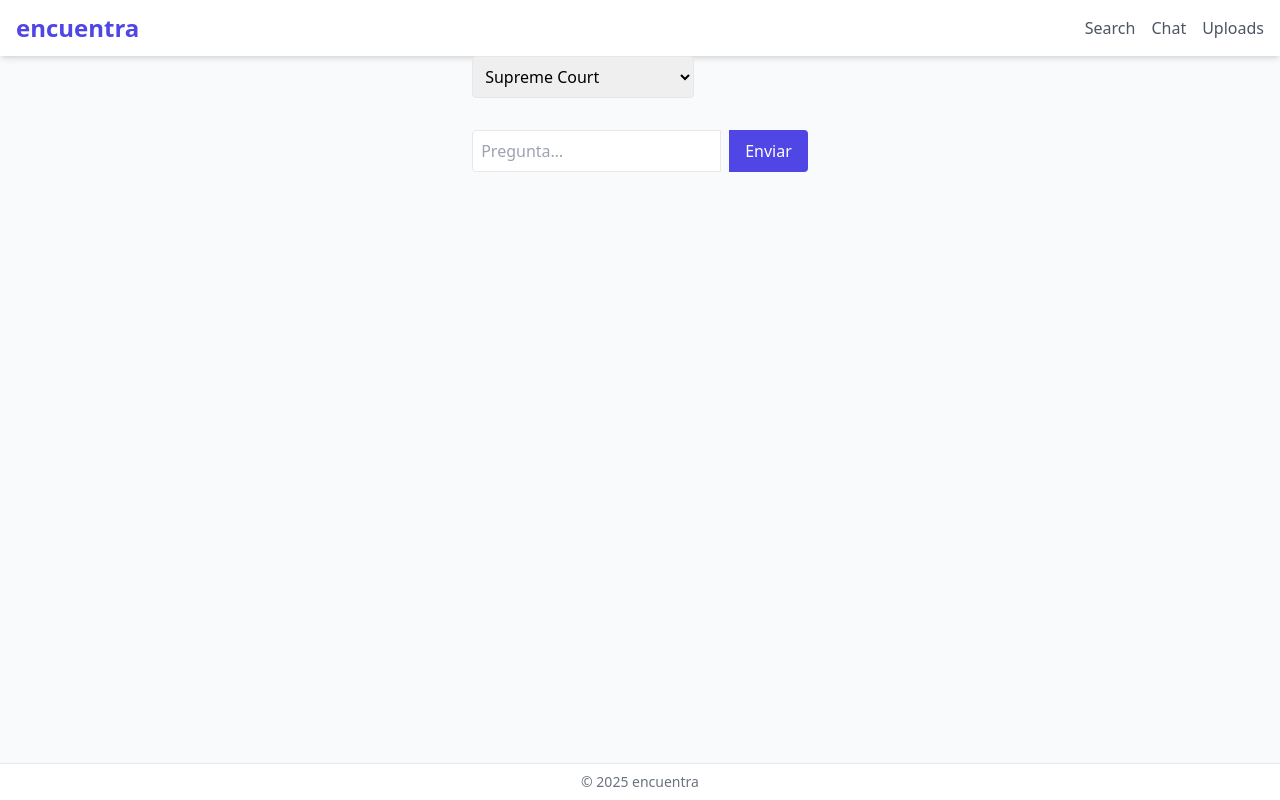
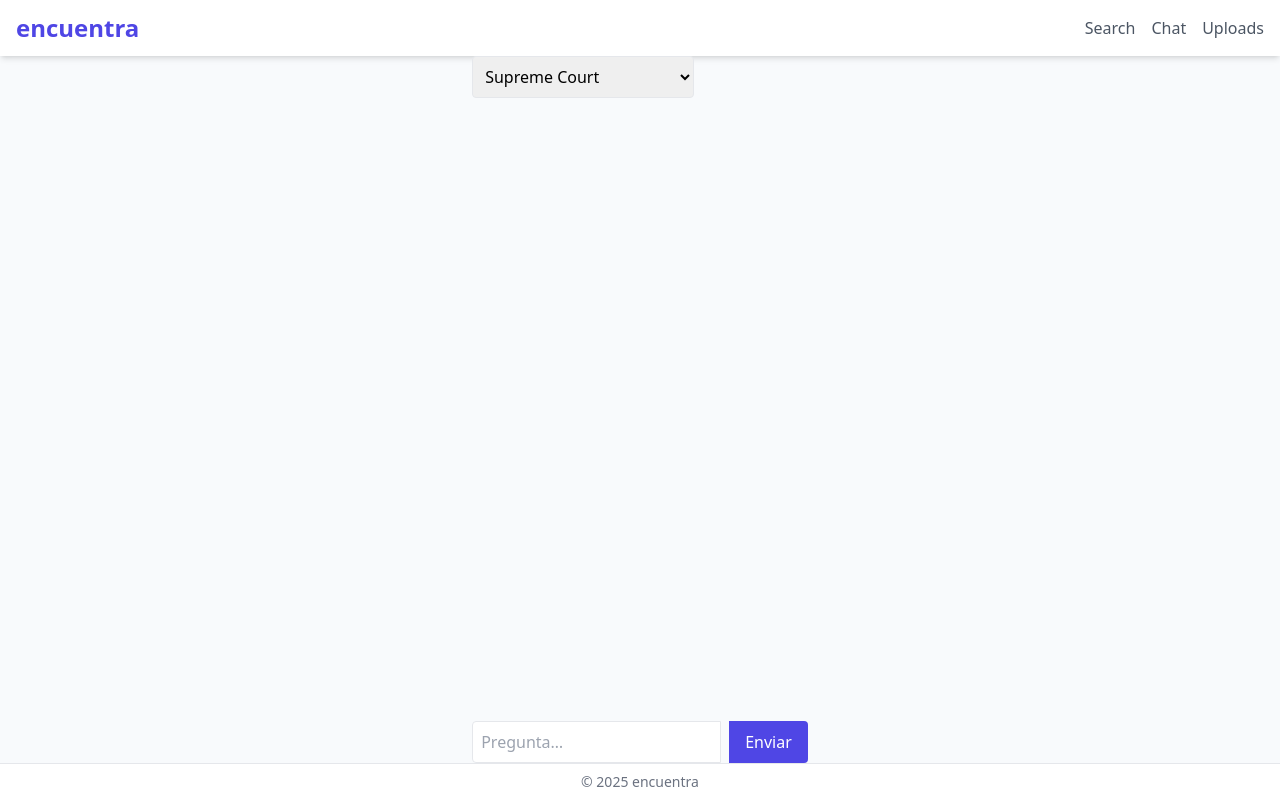
Before and after one commit to LeonHecht/encuentra, a React (Vite) app in the folder frontend/: page /chat in a window 1280 px wide. Built offline with nearby package versions, Linux system fonts and the light colour scheme.

Commit message:
attempt to fix chat scroll

```diff
--- a/frontend/src/routes/Chat.jsx
+++ b/frontend/src/routes/Chat.jsx
@@ -31,7 +31,7 @@
   };
 
   return (
-    <div className="flex flex-col h-full min-h-0">
+    <div className="flex flex-col flex-1 overflow-hidden min-h-0">
       {/* Context selector */}
       <div className="mb-4">
         <select
```
